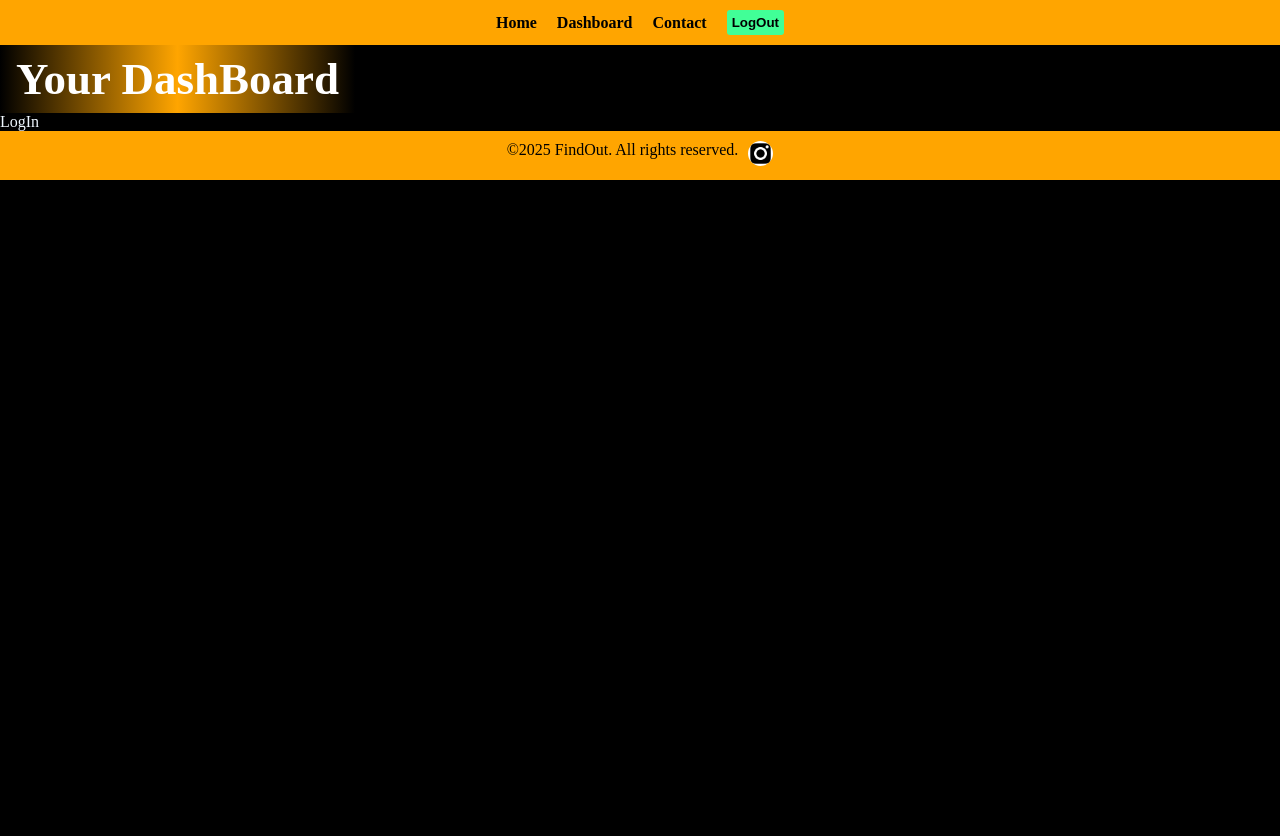
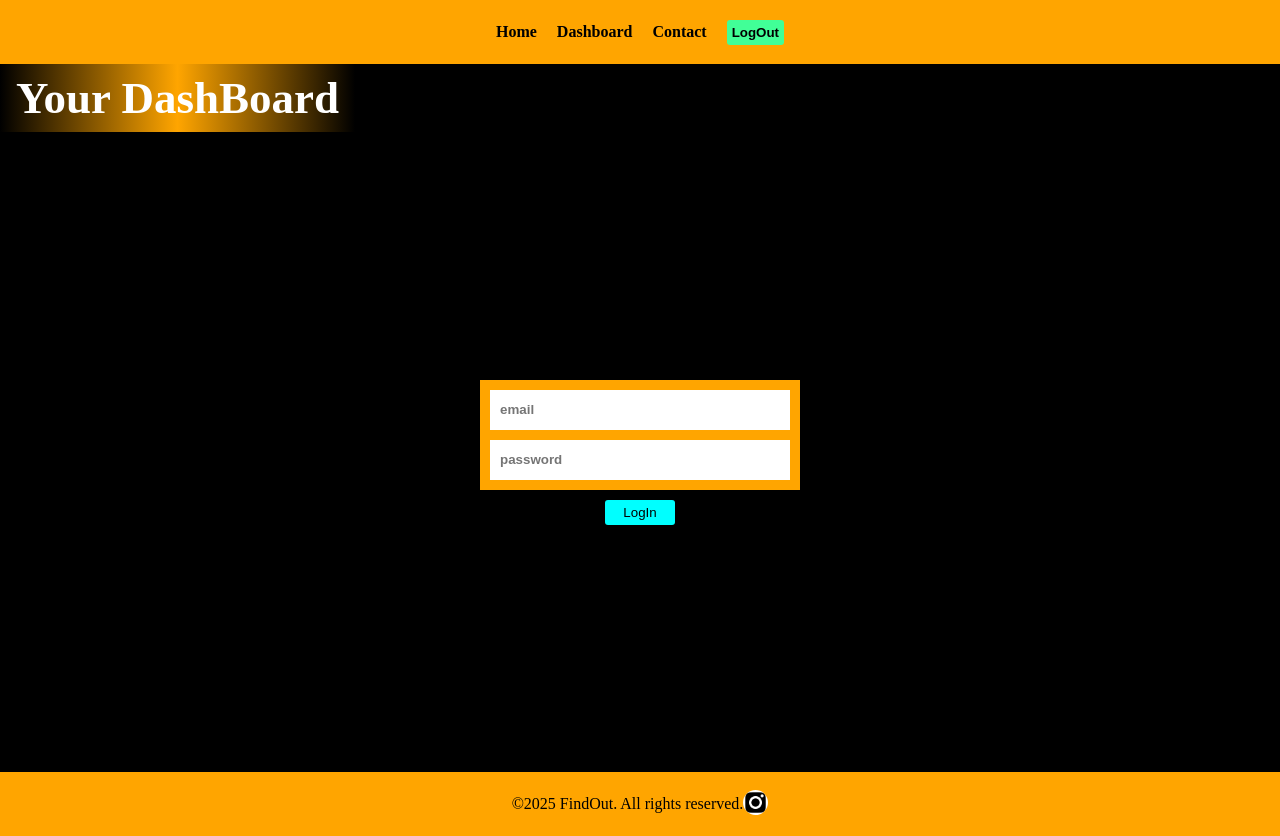
Before and after one commit to Al-Ashir-Intisar/reslife-employee-tracker-app, a Next.js app in the folder findout/: page /dashboard/login in a window 1280 px wide. Before the commit the page ends 800 px from the top, so only its background shows below. Built offline with nearby package versions, Linux system fonts and the light colour scheme.

Commit message:
Added log in and register page forms

```diff
--- a/findout/src/app/dashboard/(authentication)/login/page.jsx
+++ b/findout/src/app/dashboard/(authentication)/login/page.jsx
@@ -1,9 +1,24 @@
 "use client"
 import React from "react";
+import styles from "./page.module.css";
 
 const login = () => {
     return (
-        <div>LogIn</div>
+    <div className="pageContent">
+        <div className={styles.logInDev}>
+            <form className={styles.form}>
+            <input type="text" placeholder="email" className={styles.input} />
+            <input type="passwors" placeholder="password" className={styles.input} />
+        </form>
+        <button
+        className={styles.login}
+        onClick={() => {
+            console.log("Logged In");
+        }} >
+        LogIn
+        </button>
+        </div>
+    </div>
     )
 }
 
--- /dev/null
+++ b/findout/src/app/dashboard/(authentication)/login/page.module.css
@@ -0,0 +1,39 @@
+.login{
+    padding: 5px;
+    min-width: 70px;
+    border: none;
+    background-color:aqua;
+    cursor: pointer;
+    border-radius: 3px;
+}
+
+.form{
+    flex: 1;
+    display: flex;
+    flex-direction: column;
+    gap: 10px;
+    background-color: orange;
+    padding: 10px;
+}
+
+.logInDev{
+    display: flex;
+    flex-direction: column;
+    align-items: center;
+    gap: 10px;
+}
+
+.input{
+    padding: 10px;
+    min-width: 300px;
+    min-height: 40px;
+    background-color: rgb(255, 255, 255);
+    border: none;
+    outline: none;
+    font-weight: bold;
+}
+
+.login:hover{
+    color: rgb(9, 35, 9);
+    background-color: rgb(21, 253, 176);
+}
--- /dev/null
+++ b/findout/src/app/dashboard/(authentication)/register/page.module.css
@@ -0,0 +1,39 @@
+.register{
+    padding: 5px;
+    min-width: 70px;
+    border: none;
+    background-color:aqua;
+    cursor: pointer;
+    border-radius: 3px;
+}
+
+.form{
+    flex: 1;
+    display: flex;
+    flex-direction: column;
+    gap: 10px;
+    background-color: orange;
+    padding: 10px;
+}
+
+.registerDev{
+    display: flex;
+    flex-direction: column;
+    align-items: center;
+    gap: 10px;
+}
+
+.input{
+    padding: 10px;
+    min-width: 300px;
+    min-height: 40px;
+    background-color: rgb(255, 255, 255);
+    border: none;
+    outline: none;
+    font-weight: bold;
+}
+
+.register:hover{
+    color: rgb(9, 35, 9);
+    background-color: rgb(21, 253, 176);
+}
--- a/findout/src/app/layout.js
+++ b/findout/src/app/layout.js
@@ -22,13 +22,9 @@ export default function RootLayout({ children }) {
   return (
     <html lang="en">
       <body className={`${geistSans.variable} ${geistMono.variable}`}>
-        <div className="container">
         <Navbar/>
-        </div>
         {children}
-        <div className="container">
         <Footer/>
-        </div>
       </body>
     </html>
   );
--- a/findout/src/components/footer/footer.module.css
+++ b/findout/src/components/footer/footer.module.css
@@ -1,8 +1,14 @@
 .container{
-    height: 100%;
-    display: flex;
-    justify-content: center;
-    gap: 10px;
+  background-color: orange;
+  width: 100vw;
+  min-height: 8vh;
+  margin: 0 auto;
+  padding: 10px;
+  display: flex;
+  flex-direction: row;
+  justify-content: center;
+  flex-wrap: wrap;
+  align-items: center;
 }
 
 .logo{
--- a/findout/src/components/navbar/navbar.module.css
+++ b/findout/src/components/navbar/navbar.module.css
@@ -1,13 +1,21 @@
 .container{
-    height: 100%;
-    display: flex;
-    justify-content: center;
+  background-color: orange;
+  width: 100vw;
+  min-height: 8vh;
+  margin: 0 auto;
+  padding: 10px;
+  display: flex;
+  justify-content: center;
+  align-items: center;
 }
 
 .links{
     color: black;
     font-size: 20;
     display: flex;
+    flex-direction: row;
+    justify-content: center;
+    flex-wrap: wrap;
     align-items: center;
     gap: 20px;
 }
```
Also changed, not shown: findout/src/app/dashboard/(authentication)/register/page.jsx (+17 -1 lines).
